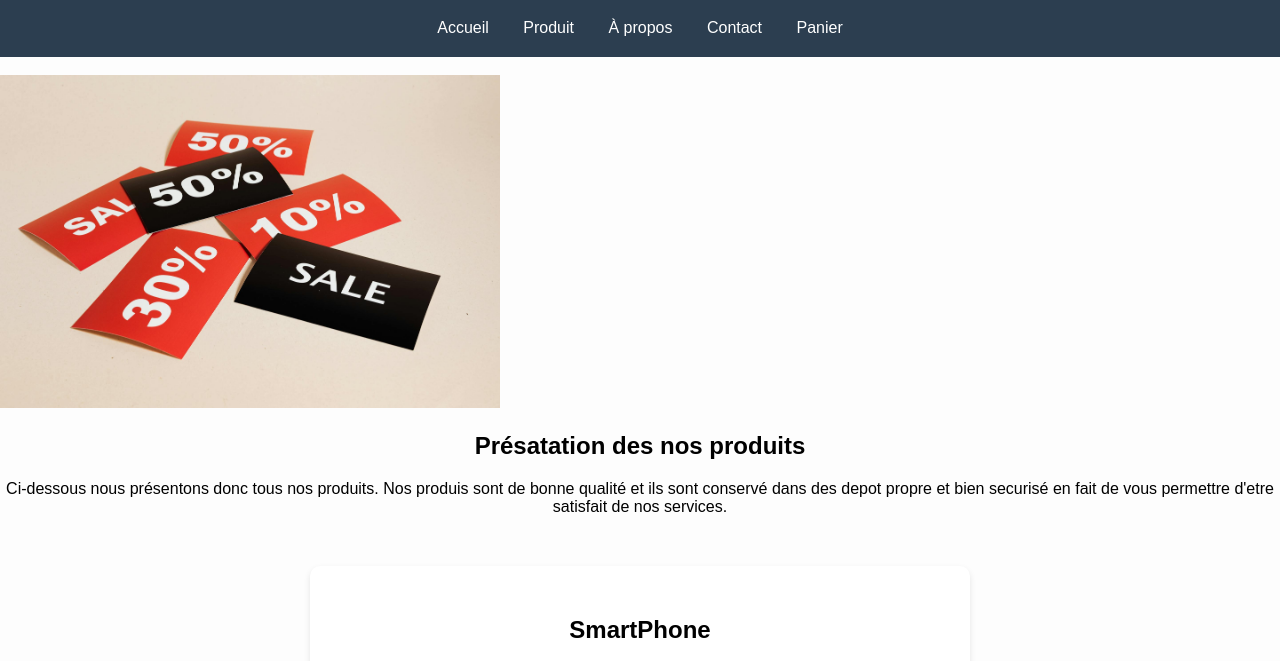
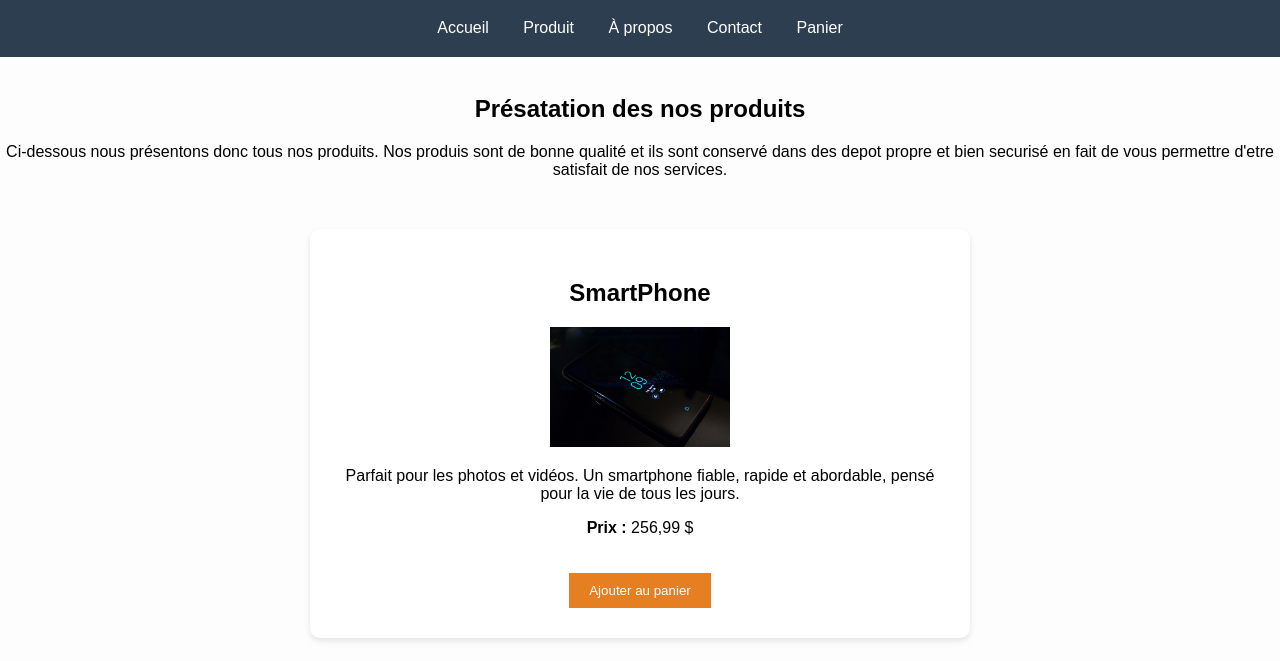
Before and after one commit to Umondi2002/Aa_WebProgram, a plain HTML site: page produit.html in a window 1280 px wide. Shown: the part 81-742 px from the top of the page. Drawn offline with Linux system fonts and the light colour scheme.

Commit message:
Modif photo

```diff
--- a/produit.html
+++ b/produit.html
@@ -88,8 +88,6 @@
 
 </header><br>
 
-<img src="images/Annonce Reduction.jpeg" alt="Annonce" width="500">
-
 <h2 style="text-align: center;">Présatation des nos produits</h2>
  <p style="text-align: center;">Ci-dessous nous présentons donc tous nos produits. Nos produis sont de bonne qualité et ils sont conservé dans des depot propre et bien securisé en fait de vous permettre d'etre satisfait de nos services.</p>
 <section class="produit-detail">
```
